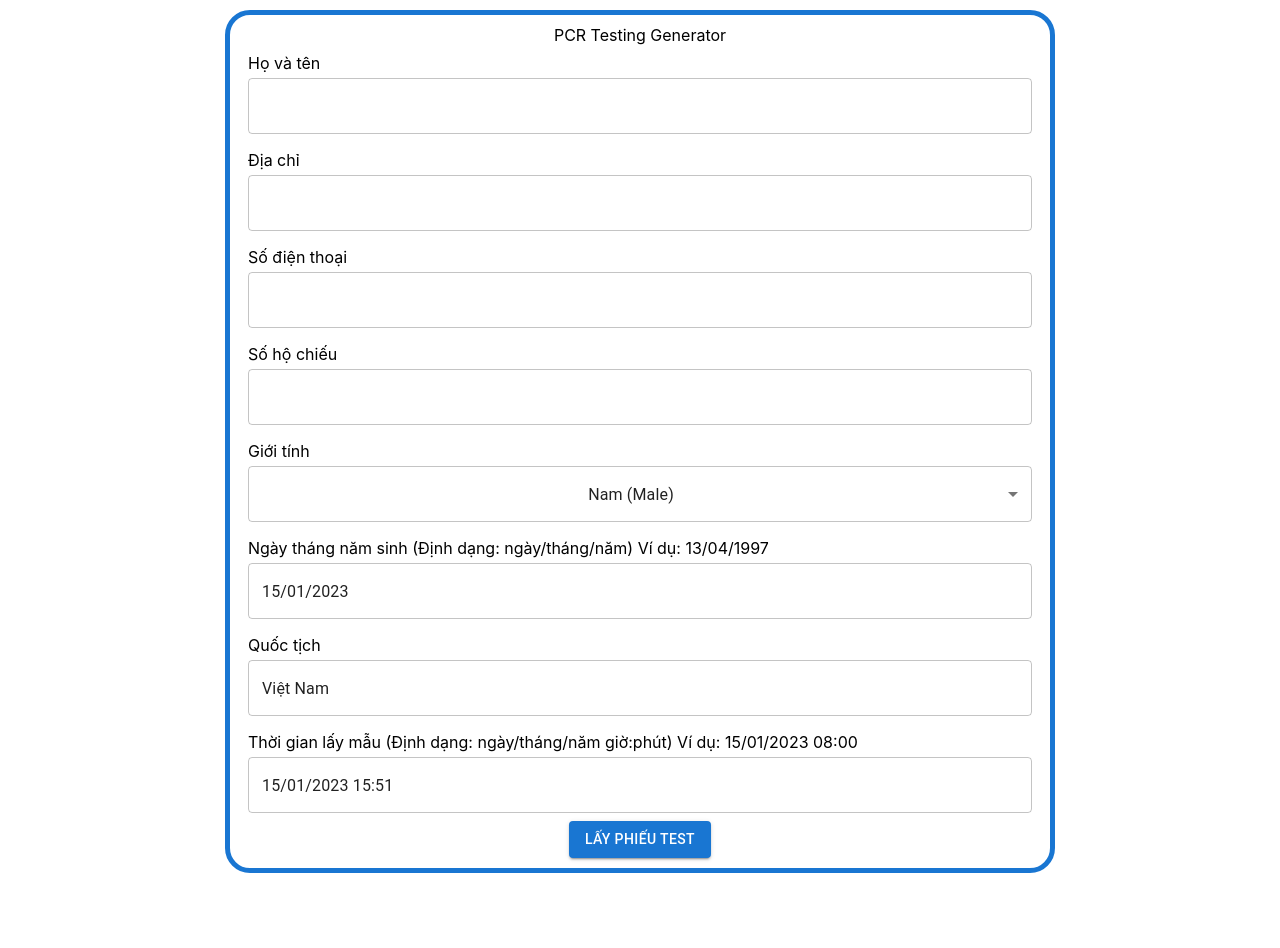
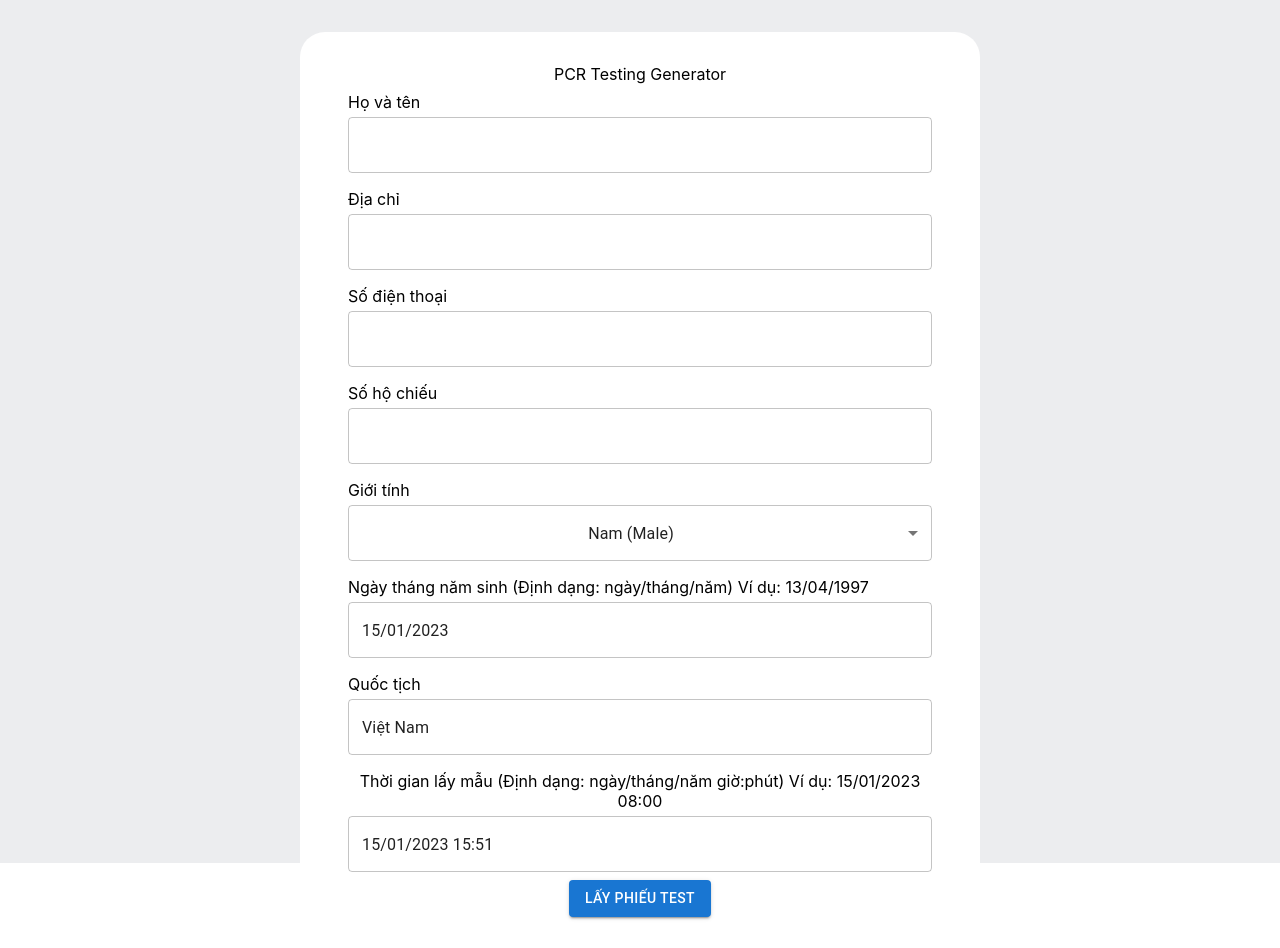
Before and after one commit to ManhTuanST04/test-pcr, a React (Create React App) app: page / in a window 1280 px wide. Before the commit the page ends 883 px from the top, so only its background shows below. Built offline with nearby package versions, Linux system fonts and the light colour scheme.

Commit message:
update UI

```diff
--- a/src/App.css
+++ b/src/App.css
@@ -1,23 +1,31 @@
+html, body, #root, .Section__container___3YYTG {
+  height: 100%;
+}
+
 .App {
-
+  height: 100%;
 }
 
 .App .App-body {
-  padding: 10px;
-
+  /* padding: 10px; */
+  height: 100%;
 }
 
 .App-body .Main {
   text-align: center;
+  background-color: #ECEDEF;
+  height: 100%;
+  padding: 32px 40px 31px 40px;
 }
 
 .App-body .Main-body {
-  width: 800px;
+  width: 600px;
   height: auto;
   display: inline-block;
-  padding: 10px;
-  border: 5px solid #1976d2;
+  padding: 32px 40px 31px 40px;
+  /* border: 2px; */
   border-radius: 25px;
+  background-color: white;
 }
 
 .formGroup {
--- a/src/main/Main.js
+++ b/src/main/Main.js
@@ -1,7 +1,7 @@
 import { Button, MenuItem, TextField } from '@mui/material';
 import { FormProvider, useForm } from 'react-hook-form';
 import MainFormSchema from '../schema/MainFormSchema';
-import { onSubmit } from './handler';
+import { onSubmit } from './MainHandler';
 import TextInput from '../common/field/TextInput';
 import { yupResolver } from '@hookform/resolvers/yup';
 import KeyboardDateTimePicker from '../common/field/KeyboardDateTimePicker';
@@ -28,22 +28,31 @@ export const Main = () => {
                     PCR Testing Generator
                     <div className="formGroup">
                         <label className="formLabel">Họ và tên</label>
+                        <div className="formControl">
                             <TextInput name="patientName" errors={errors} setValue={setValue} />
+                        </div>
                     </div>
                     <div className="formGroup">
                         <label className="formLabel">Địa chỉ</label>
+                        <div className="formControl">
                             <TextInput name="address" errors={errors} setValue={setValue} />
+                        </div>
                     </div>
                     <div className="formGroup">
                         <label className="formLabel">Số điện thoại</label>
+                        <div className="formControl">
                             <TextInput name="phone" errors={errors} setValue={setValue} />
+                        </div>
                     </div>
                     <div className="formGroup">
                         <label className="formLabel">Số hộ chiếu</label>
+                        <div className="formControl">
                             <TextInput name="passport" errors={errors} setValue={setValue} />
+                        </div>
                     </div>
                     <div className="formGroup">
                         <label className="formLabel">Giới tính</label>
+                        <div className="formControl">
                             <TextInput
                                 name="sex"
                                 errors={errors}
@@ -55,10 +64,12 @@ export const Main = () => {
                                 <MenuItem value={'Nữ (Female)'}>Nữ (Female)</MenuItem>
                             </TextInput>
                         </div>
+                    </div>
                     <div className="formGroup">
                         <label className="formLabel">
                             Ngày tháng năm sinh (Định dạng: ngày/tháng/năm) Ví dụ: 13/04/1997
                         </label>
+                        <div className="formControl">
                             <KeyboardDatePicker
                                 name="dateOfBirth"
                                 errors={errors}
@@ -66,8 +77,10 @@ export const Main = () => {
                                 inputFormat="DD/MM/YYYY"
                             />
                         </div>
+                    </div>
                     <div className="formGroup">
                         <label className="formLabel">Quốc tịch</label>
+                        <div className="formControl">
                             <TextInput
                                 name="nationality"
                                 errors={errors}
@@ -75,16 +88,19 @@ export const Main = () => {
                                 defaultValue="Việt Nam"
                             />
                         </div>
+                    </div>
                     <div className="formGroup">
                         <label className="formLabel">
                             Thời gian lấy mẫu (Định dạng: ngày/tháng/năm giờ:phút) Ví dụ: 15/01/2023
                             08:00
                         </label>
+                        <div className="formControl">
                             <KeyboardDateTimePicker
                                 name="samplingTime"
                                 errors={errors}
                                 setValue={setValue}
                             />
+                        </div>
                     </div>
                     <Button type="submit" variant="contained">
                         Lấy Phiếu Test
--- /dev/null
+++ b/src/schema/MainFormSchema.js
@@ -0,0 +1,14 @@
+import { object, string } from 'yup';
+
+const MainFormSchema = object().shape({
+    patientName: string().required('Bắt buộc nhập'),
+    address: string().required('Bắt buộc nhập'),
+    phone: string().required('Bắt buộc nhập'),
+    passport: string().required('Bắt buộc nhập'),
+    sex: string().required('Bắt buộc nhập').default('Nam (Male)'),
+    dateOfBirth: string().required('Bắt buộc nhập'),
+    nationality: string().required('Bắt buộc nhập').default('Việt Nam'),
+    samplingTime: string().required('Bắt buộc nhập'),
+});
+
+export default MainFormSchema;
```
Also changed, not shown: src/main/MainHandler.js (renamed from src/main/handler.js), 1 other file (tests, documents, lock files or other folders). Lines whose indentation alone changed are shown as unchanged.
